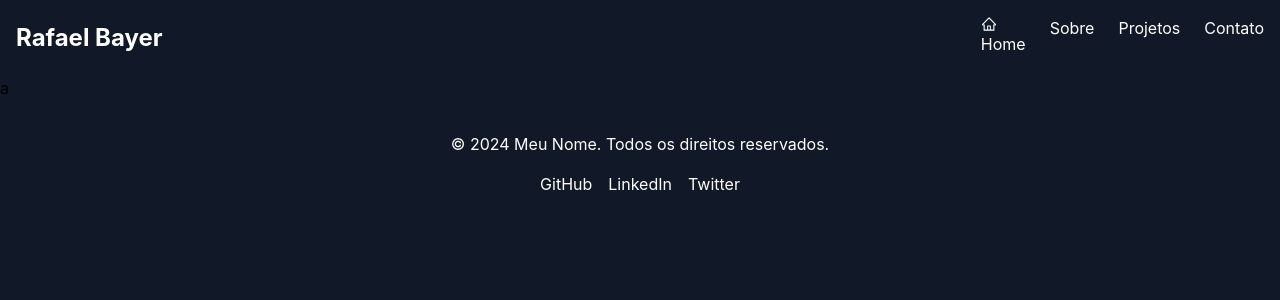
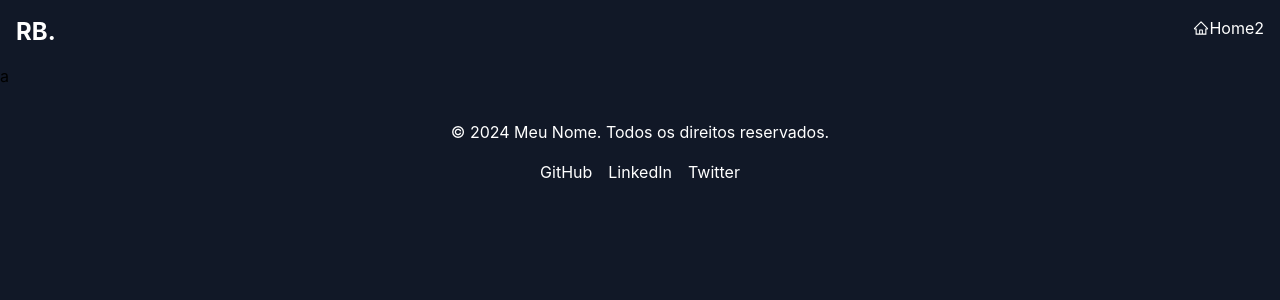
Before and after one commit to rafaelBayer/portifolio, a React (Create React App) app: page / in a window 1280 px wide. Shown: the top 300 px of the page. Built offline with nearby package versions, Linux system fonts and the light colour scheme.

Commit message:
Ajustado visual da navbar

```diff
--- a/src/screens/template/Header.jsx
+++ b/src/screens/template/Header.jsx
@@ -6,47 +6,62 @@ const Header = () => {
 
   console.log(hover);
   return (
-    <header class="text-white p-4">
-      <div class=" flex justify-between items-center">
-        <h1 class="text-2xl font-bold">Rafael Bayer</h1>
-        <nav>
-          <ul class="flex space-x-6">
-            <li className="w-full" onMouseEnter={() => setHover(true)} onMouseLeave={() => setHover(false)}>
-              <a href="#home" class="hover:text-blue-400">
-                <div className="row">
-                <div className="col-auto">
-                <AiOutlineHome/>
-                </div>
-                <div className="col-auto">
-
-                Home
-                </div>
-
-                </div>
-              </a>
-              <div
-                className={`bottom-0 left-0 h-1 bg-blue-400 transition-all duration-300 ${hover ? "w-full" : "w-0"}`}
-              ></div>
-            </li>
-            <li>
-              <a href="#about" class="hover:text-blue-400">
-                Sobre
-              </a>
-            </li>
-            <li>
-              <a href="#projects" class="hover:text-blue-400">
-                Projetos
-              </a>
-            </li>
-            <li>
-              <a href="#contact" class="hover:text-blue-400">
-                Contato
-              </a>
-            </li>
-          </ul>
-        </nav>
+    <header className="flex text-white p-4">
+      <div className="w-1/2">
+        <h1 className="text-2xl font-bold">RB.</h1>
+      </div>
+      <div className="flex justify-end w-1/2">
+        <div className="" onMouseEnter={() => setHover(true)} onMouseLeave={() => setHover(false)}>
+          <a href="#home" class="hover:text-blue-400 inline-flex items-center">
+          <AiOutlineHome/>
+            Home
+          </a>
+          <div className={`bottom-0 left-0 h-1 bg-blue-400 transition-all duration-300 ${hover ? "w-full" : "w-0"}`}></div>
+        </div>
+        <div>2</div>
       </div>
     </header>
+    // <header class="text-white p-4">
+    //   <div class=" flex justify-between items-center">
+    //     <h1 class="text-2xl font-bold">Rafael Bayer</h1>
+    //     <nav>
+    //       <ul class="flex space-x-6">
+    //         <li className="w-full" onMouseEnter={() => setHover(true)} onMouseLeave={() => setHover(false)}>
+    //           <a href="#home" class="hover:text-blue-400">
+    //             <div className="row">
+    //             <div className="col-auto">
+    //             <AiOutlineHome/>
+    //             </div>
+    //             <div className="col-auto">
+
+    //             Home
+    //             </div>
+
+    //             </div>
+    //           </a>
+    //           <div
+    //             className={`bottom-0 left-0 h-1 bg-blue-400 transition-all duration-300 ${hover ? "w-full" : "w-0"}`}
+    //           ></div>
+    //         </li>
+    //         <li>
+    //           <a href="#about" class="hover:text-blue-400">
+    //             Sobre
+    //           </a>
+    //         </li>
+    //         <li>
+    //           <a href="#projects" class="hover:text-blue-400">
+    //             Projetos
+    //           </a>
+    //         </li>
+    //         <li>
+    //           <a href="#contact" class="hover:text-blue-400">
+    //             Contato
+    //           </a>
+    //         </li>
+    //       </ul>
+    //     </nav>
+    //   </div>
+    // </header>
   );
 };
 
```
